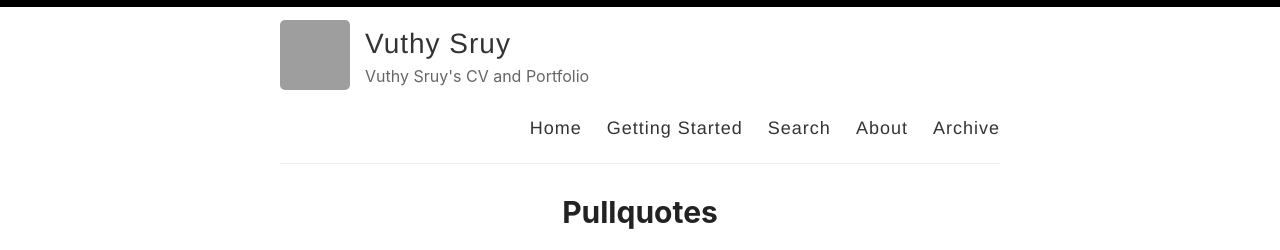
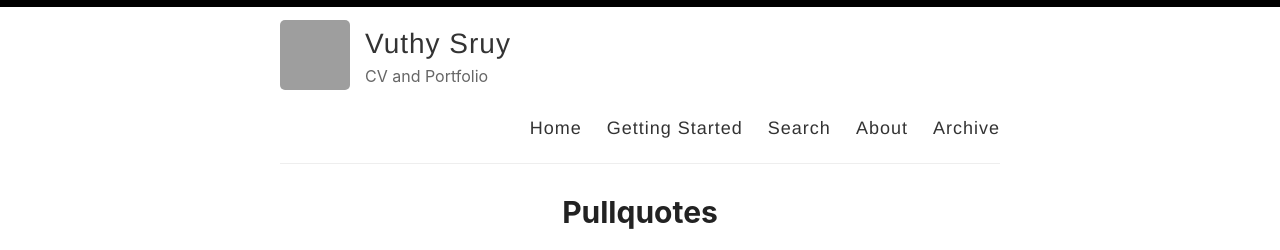
Before and after one commit to VuthySruy/VuthySruy.github.io, a Jekyll site: the page built from index.html, in a window 1280 px wide and 900 px high. Shown: the top 250 px of the window. Built offline with Jekyll 4.4.1, drawn with Linux system fonts in a browser that asks for light colours; the list of posts is cut into pages by our own code; grey boxes are pictures that could not be loaded.

Commit message:
Update _config.yml

```diff
--- a/_config.yml
+++ b/_config.yml
@@ -9,7 +9,7 @@ name: Vuthy Sruy
 author: Vuthy Sruy
 
 # Short bio or description (displayed in the header)
-description: Vuthy Sruy's CV and Portfolio
+description: CV and Portfolio
 # URL of your avatar or profile pic (you could use your GitHub profile pic)
 avatar: https://mvp.microsoft.com/Content/Images/mvp-banner.png
 
```
